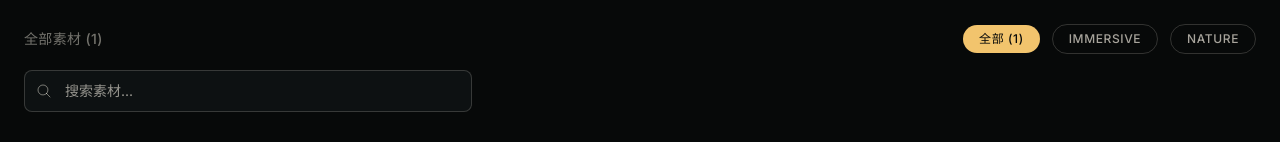
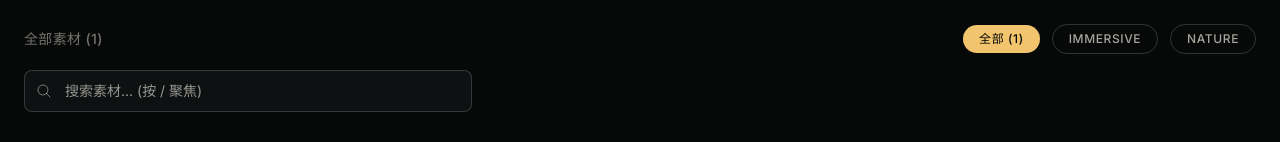
Before and after one commit to 0xWeakSheep/my_ui, a Next.js app: page / in a window 1280 px wide. Shown: the part 657-799 px from the top of the page. Built offline with nearby package versions, Linux system fonts and the light colour scheme.

Commit message:
feat: 搜索框添加键盘快捷键
- WorksGrid 组件更新：
  - / 键聚焦搜索框（不在输入框内时）
  - Escape 键清除搜索并失焦（在输入框内时）
  - 搜索框 placeholder 提示快捷键

```diff
--- a/components/preview/works-grid.tsx
+++ b/components/preview/works-grid.tsx
@@ -1,6 +1,6 @@
 "use client";
 
-import { useState, useMemo } from "react";
+import { useState, useMemo, useEffect, useRef } from "react";
 import Link from "next/link";
 import { WorkMeta } from "@/types/work";
 import { CategoryFilter } from "./category-filter";
@@ -13,6 +13,26 @@ interface WorksGridProps {
 export function WorksGrid({ works }: WorksGridProps) {
   const [activeCategory, setActiveCategory] = useState<string | null>(null);
   const [searchQuery, setSearchQuery] = useState("");
+  const searchRef = useRef<HTMLInputElement>(null);
+
+  // 键盘快捷键：/ 聚焦搜索框，Escape 清除搜索
+  useEffect(() => {
+    const handleKeyDown = (e: KeyboardEvent) => {
+      // / 键聚焦搜索框（不在输入框内时）
+      if (e.key === "/" && document.activeElement !== searchRef.current) {
+        e.preventDefault();
+        searchRef.current?.focus();
+      }
+      // Escape 清除搜索（在搜索框内时）
+      if (e.key === "Escape" && document.activeElement === searchRef.current) {
+        setSearchQuery("");
+        searchRef.current?.blur();
+      }
+    };
+
+    window.addEventListener("keydown", handleKeyDown);
+    return () => window.removeEventListener("keydown", handleKeyDown);
+  }, []);
 
   const allCategories = useMemo(() => {
     const set = new Set<string>();
@@ -77,11 +97,12 @@ export function WorksGrid({ works }: WorksGridProps) {
               />
             </svg>
             <input
+              ref={searchRef}
               type="text"
-              placeholder="搜索素材..."
+              placeholder="搜索素材... (按 / 聚焦)"
               value={searchQuery}
               onChange={(e) => setSearchQuery(e.target.value)}
-              className="w-full rounded-lg border border-border-subtle bg-bg-elevated py-2.5 pl-10 pr-4 text-sm text-text-primary placeholder:text-text-tertiary/60 focus:border-accent-gold/40 focus:outline-none transition-colors"
+              className="w-full rounded-lg border border-border-subtle bg-bg-elevated py-2.5 pl-10 pr-10 text-sm text-text-primary placeholder:text-text-tertiary/60 focus:border-accent-gold/40 focus:outline-none transition-colors"
             />
             {searchQuery && (
               <button
```
